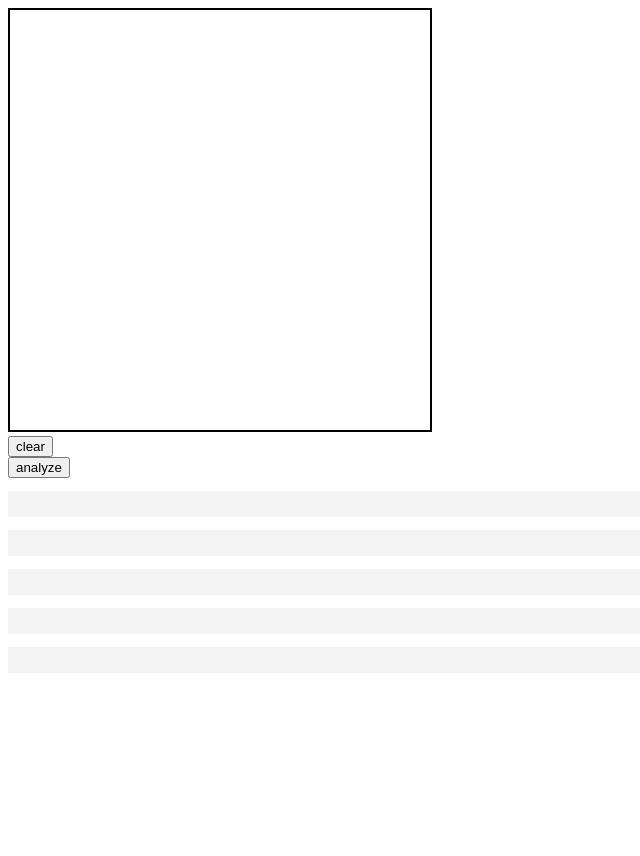
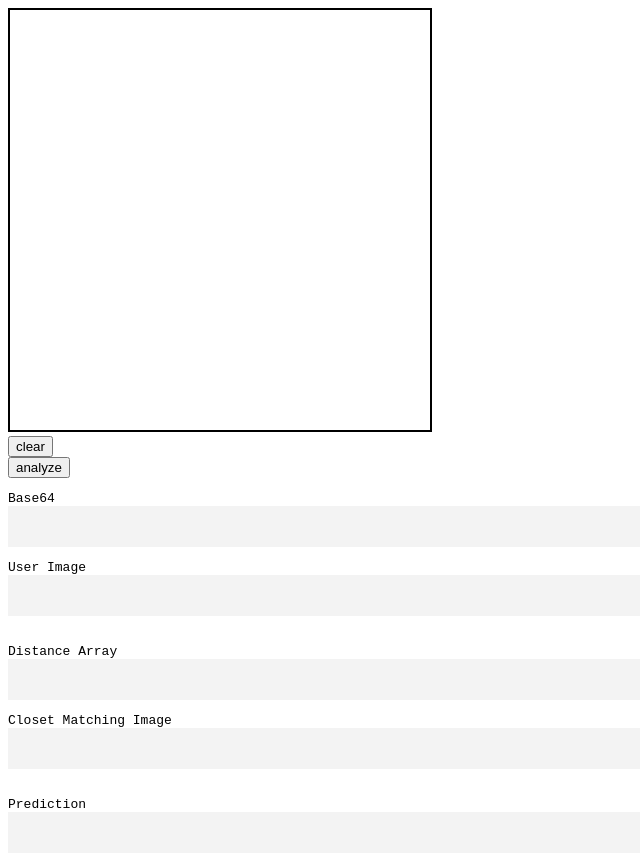
Before and after one commit to leon-do/Machine-Learning-Hand-Writing-Recognition, a website: page client/index.html in a window 1280 px wide. Shown: the whole page, without its empty margins (0-640 px from the left). Before the commit the page ends 800 px from the top, so only its background shows below. Drawn offline with nearby package versions, Linux system fonts and the light colour scheme; no server answers.

Commit message:
style done

```diff
--- a/client/index.html
+++ b/client/index.html
@@ -31,11 +31,11 @@
 
 
 
-        <pre><code id='base64Data'></code></pre>
-        <pre><code id='test'></code></pre>
-        <pre><code id='distanceArr'></code></pre>
-        <pre><code id='control'></code></pre>
-        <pre><code id='answer'></code></pre>
+        <pre>Base64<code id='base64Data'> &nbsp; </code></pre>
+        <pre>User Image<code id='test'> &nbsp; </code> </pre>
+        <pre>Distance Array<code id='distanceArr'> &nbsp; </code ></pre>
+        <pre>Closet Matching Image<code id='control'> &nbsp; </code> </pre>
+        <pre>Prediction<code id='answer'> &nbsp; </code></pre>
 
 
 
```
Also changed, not shown: server/img/screenshotFull.png, server/img/screenshotMin.png.
